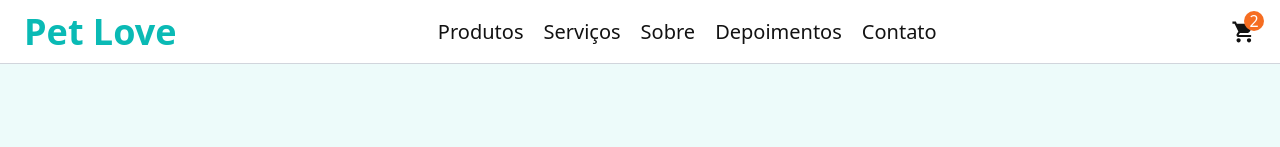
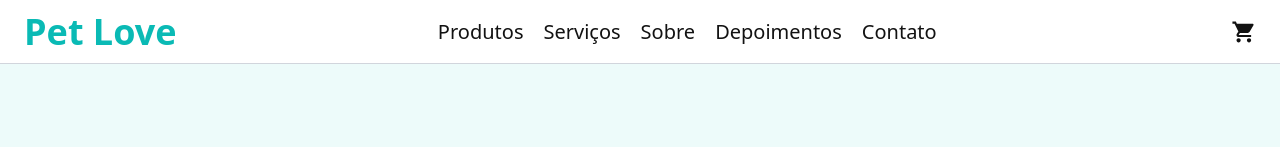
Before and after one commit to MariaJuliaAS/Pet-Love, a React (Vite) app: page / in a window 1280 px wide. Shown: the top 147 px of the page. Built offline with nearby package versions, Linux system fonts and the light colour scheme; no server answers.

Commit message:
Consumindo cart context no header

```diff
--- a/src/components/header/index.tsx
+++ b/src/components/header/index.tsx
@@ -1,7 +1,11 @@
 import { Link } from "react-router-dom";
 import { IoMdCart } from "react-icons/io";
+import { useContext } from "react";
+import { CartContext } from "../../context/cartContext";
 
 export function Header() {
+    const { cartAmount } = useContext(CartContext)
+
     return (
         <header className=" w-full flex px-1 bg-white border-b border-gray-300 h-16 sticky top-0 z-10">
 
@@ -21,7 +25,9 @@ export function Header() {
 
                 <Link to="/cart" className="sm:ml-8 relative">
                     <IoMdCart size={26} color="#121212" />
-                    <span className=" bg-[#F66D21] rounded-full w-5 h-5 flex items-center justify-center text-white text-base absolute -right-2 -top-2">2</span>
+                    {cartAmount > 0 && (
+                        <span className=" bg-[#F66D21] rounded-full w-5 h-5 flex items-center justify-center text-white text-base absolute -right-2 -top-2">{cartAmount}</span>
+                    )}
                 </Link>
             </nav>
 
```
